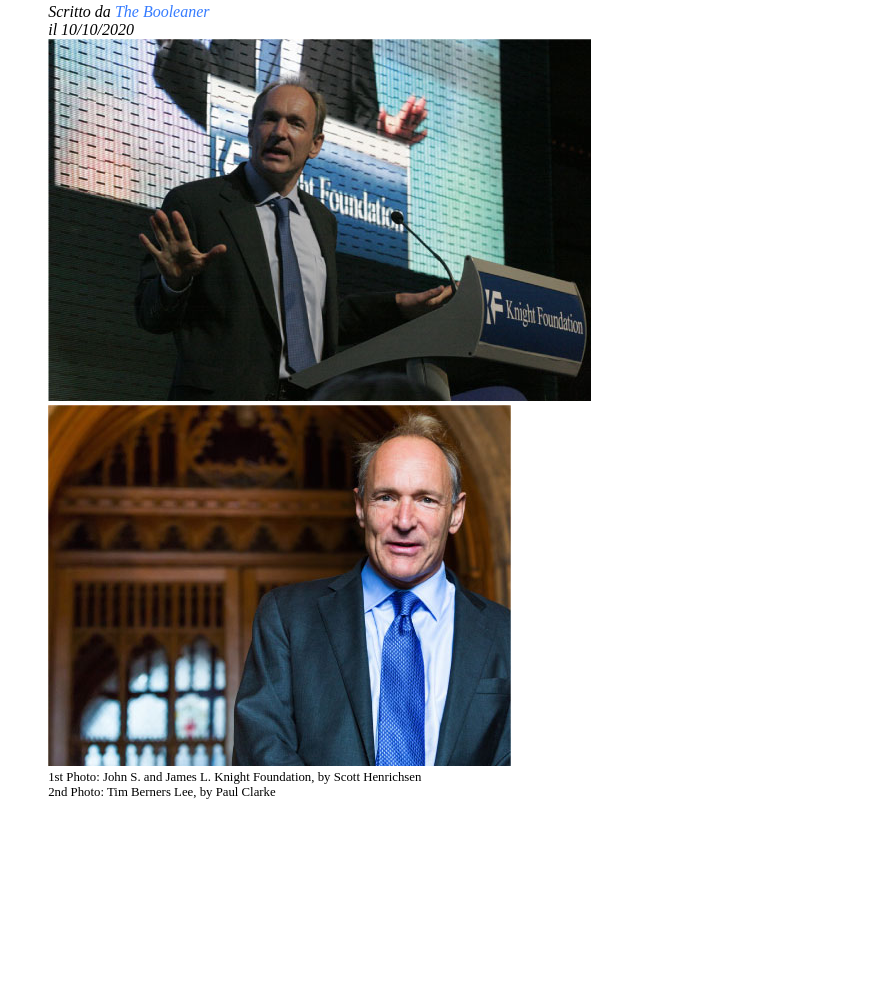
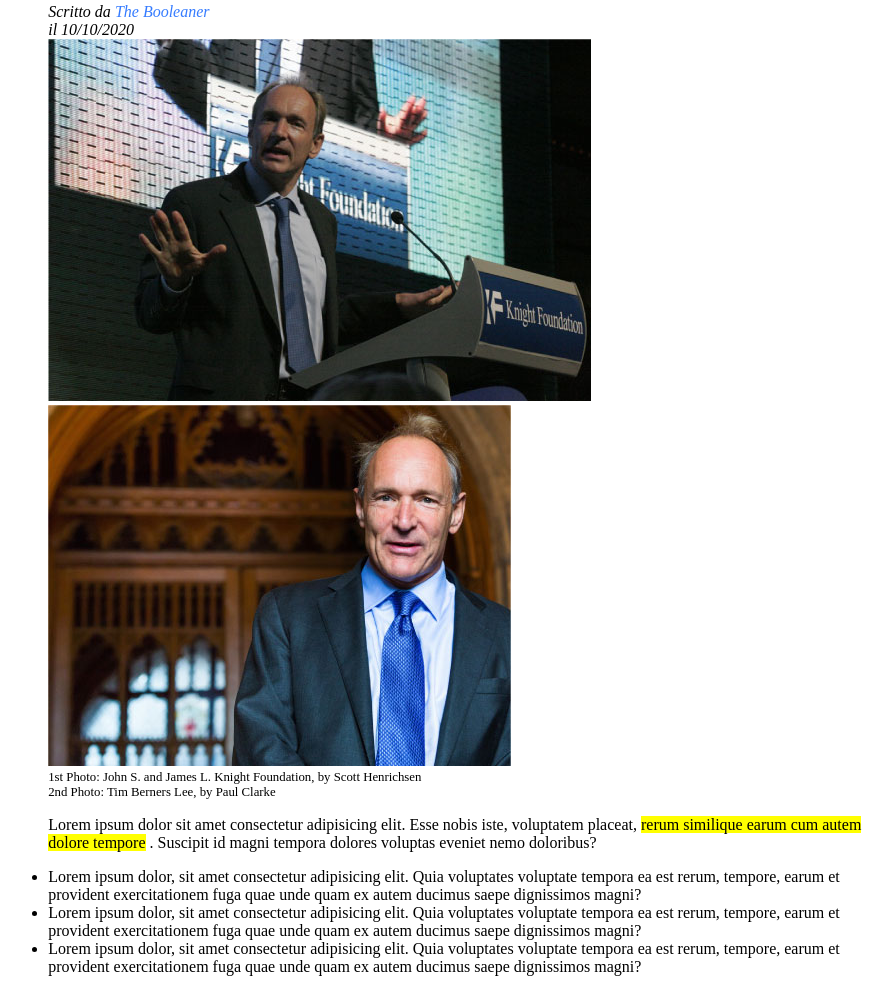
Before and after one commit to Flopiras/html-css-booleaner, a plain HTML site: page index.html in a window 1280 px wide. Shown: the part 180-1186 px from the top of the page, without its empty margins (181-1073 px from the left). Before the commit the page ends 1010 px from the top, so only its background shows below. Drawn offline with Linux system fonts and the light colour scheme; a web font is replaced by a local one.

Commit message:
added list

```diff
--- a/css/style.css
+++ b/css/style.css
@@ -19,3 +19,11 @@
 #photo_description{
     font-size: 0.8rem;
 }
+
+.highlighted{
+    background-color: yellow;
+}
+
+.list{
+    padding: 0;
+}
--- a/index.html
+++ b/index.html
@@ -41,6 +41,21 @@
 
         <main>
             <!-- paragrafo + lista + tabella + paragrafo -->
+            <p>Lorem ipsum dolor sit amet consectetur adipisicing elit. Esse nobis iste, voluptatem placeat, <span
+                    class="highlighted">rerum similique earum cum autem dolore tempore</span> . Suscipit id magni
+                tempora dolores voluptas eveniet nemo doloribus?</p>
+
+            <ul class="list">
+                <li>Lorem ipsum dolor, sit amet consectetur adipisicing elit. Quia voluptates voluptate tempora ea est
+                    rerum, tempore, earum et provident exercitationem fuga quae unde quam ex autem ducimus saepe
+                    dignissimos magni?</li>
+                <li>Lorem ipsum dolor, sit amet consectetur adipisicing elit. Quia voluptates voluptate tempora ea est
+                    rerum, tempore, earum et provident exercitationem fuga quae unde quam ex autem ducimus saepe
+                    dignissimos magni?</li>
+                <li>Lorem ipsum dolor, sit amet consectetur adipisicing elit. Quia voluptates voluptate tempora ea est
+                    rerum, tempore, earum et provident exercitationem fuga quae unde quam ex autem ducimus saepe
+                    dignissimos magni?</li>
+            </ul>
 
         </main>
 
```
